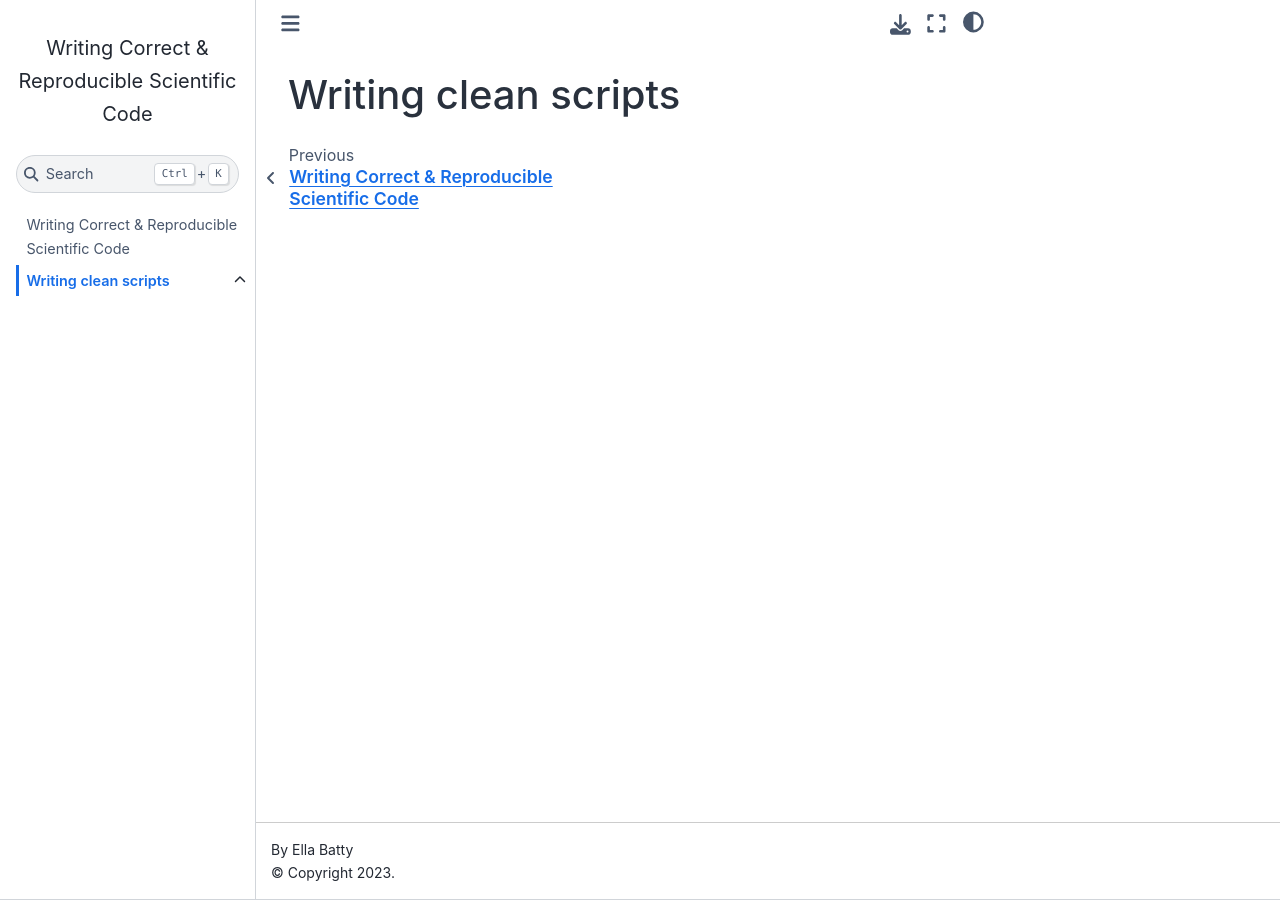
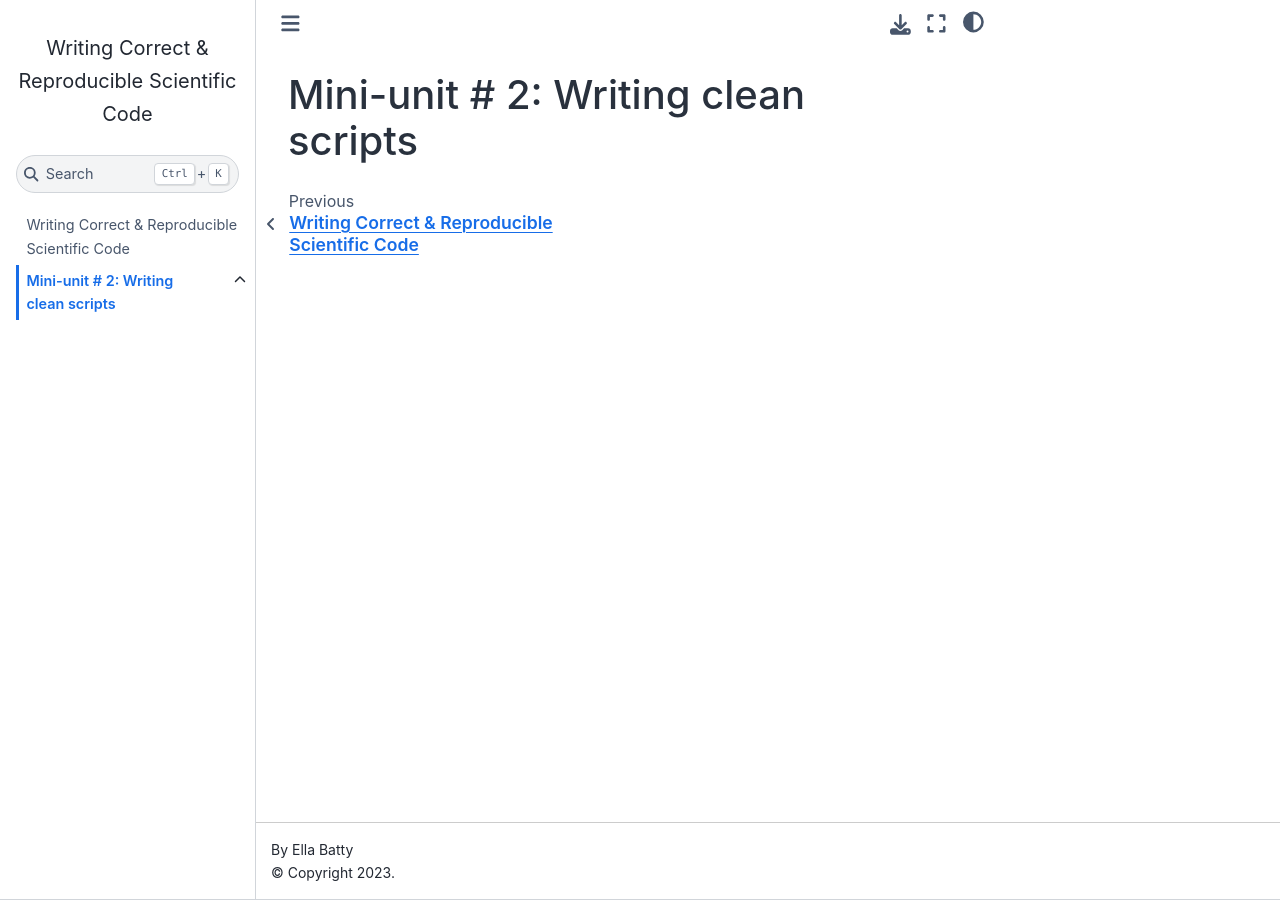
Before and after one commit to ebatty/CorrectReadableScientificCode, a Jupyter Book: the page built from MiniUnit2/MiniUnit2_TitlePage.md, in a window 1280 px wide. Built offline with Jupyter Book 1.0.4 settings and Sphinx 7.4.7 and the Sphinx Book theme 1.1.4, drawn with Linux system fonts in a browser that asks for light colours; pages that are not in the unit, such as notebooks, are missing from menus; comment, search, counter and statistics services are not loaded.

Commit message:
Update MiniUnit2_TitlePage.md

```diff
--- a/MiniUnit2/MiniUnit2_TitlePage.md
+++ b/MiniUnit2/MiniUnit2_TitlePage.md
@@ -1 +1 @@
-# Writing clean scripts
+# Mini-unit # 2: Writing clean scripts
```
